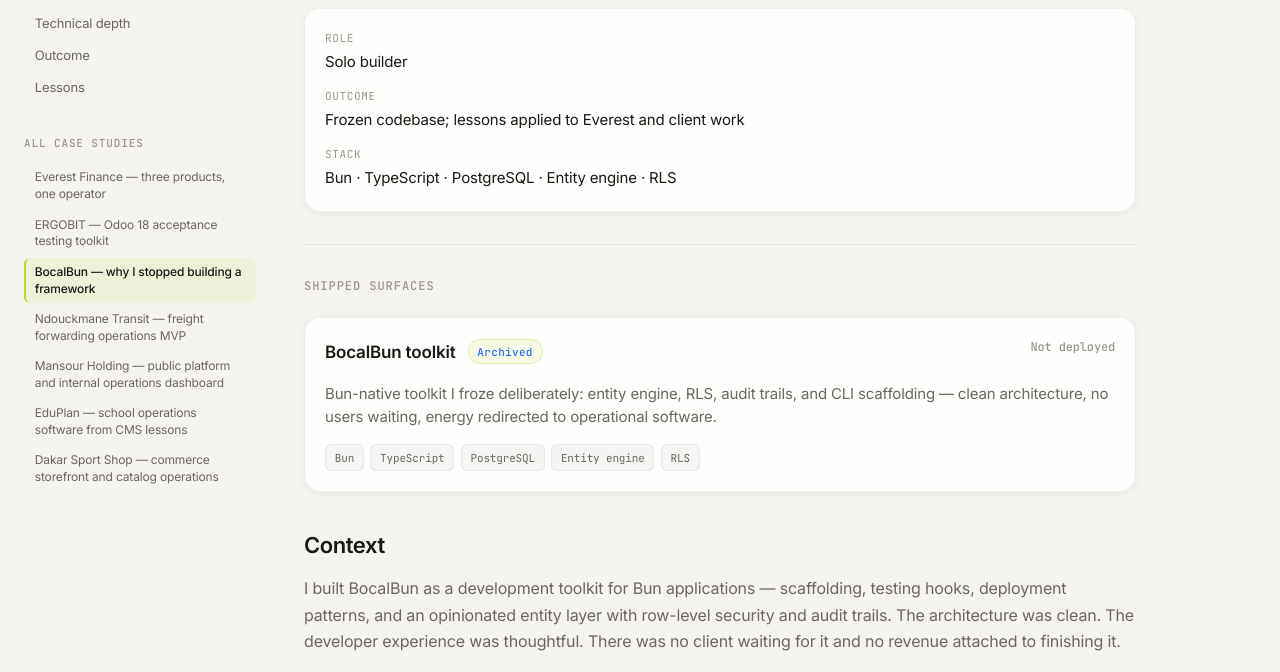
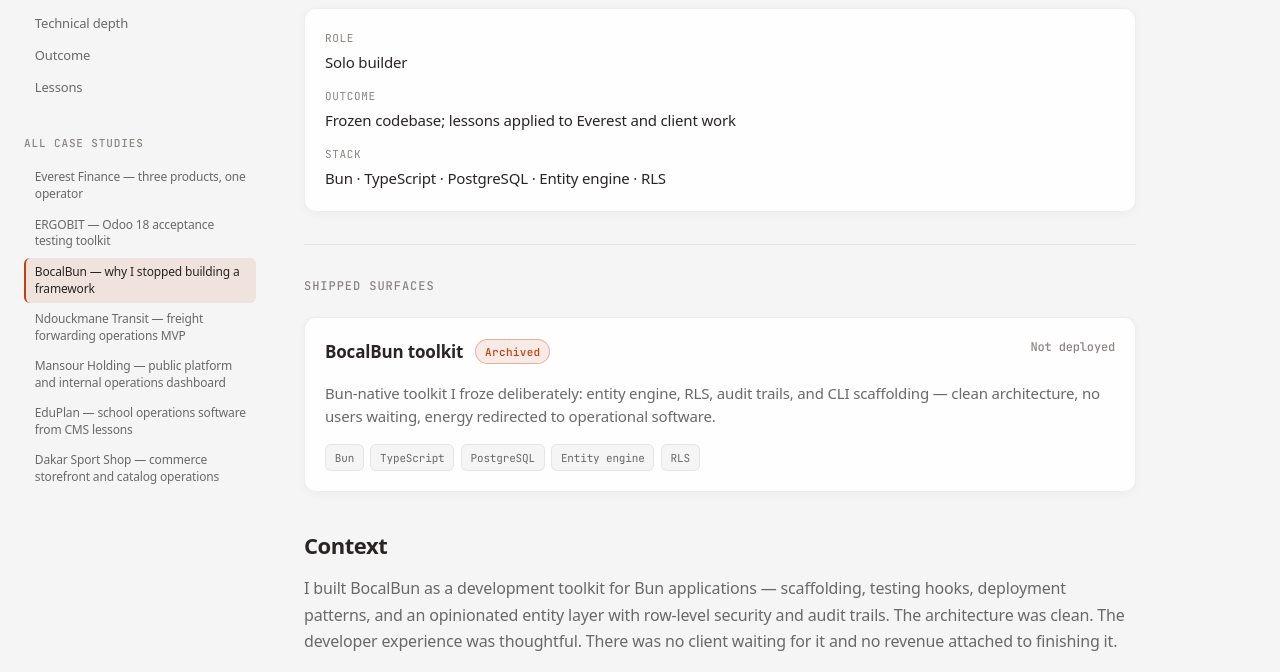
Before and after one commit to aliouuuw/myportfolio, an Astro site: page /work/bocalbun-retrospective in a window 1280 px wide. Shown: the part 305-977 px from the top of the page. Built offline with nearby package versions, Linux system fonts and the light colour scheme; Astro itself is replaced by a stand-in of ours; a web font is replaced by a local one.

Commit message:
feat(theme): align proofs with Editorial + Ember Trace
Sync case-study/essay tokens and Switzer, unify portfolio-theme storage,
and strengthen home hero/section presence with warmer domain badges.

```diff
--- a/src/layouts/CaseStudy.astro
+++ b/src/layouts/CaseStudy.astro
@@ -62,18 +62,26 @@
     <meta name="viewport" content="width=device-width, initial-scale=1.0" />
     <title>{title}</title>
     <meta name="description" content={description} />
+    <link rel="preconnect" href="https://api.fontshare.com" crossorigin />
+    <link
+      href="https://api.fontshare.com/v2/css?f[]=switzer@300,400,500,600,700&display=swap"
+      rel="stylesheet"
+    />
     <link rel="preconnect" href="https://fonts.googleapis.com" crossorigin />
     <link rel="preconnect" href="https://fonts.gstatic.com" crossorigin />
     <link
-      href="https://fonts.googleapis.com/css2?family=Inter:wght@300;400;500;600;700&family=JetBrains+Mono:wght@400;500&display=swap"
+      href="https://fonts.googleapis.com/css2?family=JetBrains+Mono:wght@400;500&display=swap"
       rel="stylesheet"
     />
     <script is:inline>
       (function () {
         try {
-          var theme = localStorage.getItem("operator-board-theme");
+          var theme =
+            localStorage.getItem("portfolio-theme") ||
+            localStorage.getItem("operator-board-theme");
           if (theme === "dark" || theme === "light") {
             document.documentElement.setAttribute("data-theme", theme);
+            localStorage.setItem("portfolio-theme", theme);
           }
         } catch (e) {
           /* ignore */
@@ -208,7 +216,7 @@
           var next = isDark ? "light" : "dark";
           document.documentElement.setAttribute("data-theme", next);
           try {
-            localStorage.setItem("operator-board-theme", next);
+            localStorage.setItem("portfolio-theme", next);
           } catch (e) {
             /* ignore */
           }
--- a/src/layouts/Essay.astro
+++ b/src/layouts/Essay.astro
@@ -39,18 +39,26 @@
     <meta name="viewport" content="width=device-width, initial-scale=1.0" />
     <title>{pageTitle}</title>
     <meta name="description" content={description} />
+    <link rel="preconnect" href="https://api.fontshare.com" crossorigin />
+    <link
+      href="https://api.fontshare.com/v2/css?f[]=switzer@300,400,500,600,700&display=swap"
+      rel="stylesheet"
+    />
     <link rel="preconnect" href="https://fonts.googleapis.com" crossorigin />
     <link rel="preconnect" href="https://fonts.gstatic.com" crossorigin />
     <link
-      href="https://fonts.googleapis.com/css2?family=Inter:wght@300;400;500;600;700&family=JetBrains+Mono:wght@400;500&display=swap"
+      href="https://fonts.googleapis.com/css2?family=JetBrains+Mono:wght@400;500&display=swap"
       rel="stylesheet"
     />
     <script is:inline>
       (function () {
         try {
-          var theme = localStorage.getItem("operator-board-theme");
+          var theme =
+            localStorage.getItem("portfolio-theme") ||
+            localStorage.getItem("operator-board-theme");
           if (theme === "dark" || theme === "light") {
             document.documentElement.setAttribute("data-theme", theme);
+            localStorage.setItem("portfolio-theme", theme);
           }
         } catch (e) {
           /* ignore */
@@ -122,7 +130,7 @@
           var next = isDark ? "light" : "dark";
           document.documentElement.setAttribute("data-theme", next);
           try {
-            localStorage.setItem("operator-board-theme", next);
+            localStorage.setItem("portfolio-theme", next);
           } catch (e) {
             /* ignore */
           }
--- a/src/scripts/theme.ts
+++ b/src/scripts/theme.ts
@@ -1,16 +1,23 @@
 /** Unified theme management — single localStorage key for all pages. */
 const THEME_KEY = "portfolio-theme";
+const LEGACY_THEME_KEY = "operator-board-theme";
 
 export type Theme = "light" | "dark";
 
-/** Read stored theme, defaulting to light. */
+/** Read stored theme, defaulting to light. Migrates legacy board key once. */
 export function getStoredTheme(): Theme {
   try {
-    const stored = localStorage.getItem(THEME_KEY);
-    return stored === "dark" ? "dark" : "light";
+    const stored = localStorage.getItem(THEME_KEY) ?? localStorage.getItem(LEGACY_THEME_KEY);
+    if (stored === "dark" || stored === "light") {
+      if (!localStorage.getItem(THEME_KEY)) {
+        localStorage.setItem(THEME_KEY, stored);
+      }
+      return stored;
+    }
   } catch {
-    return "light";
+    /* ignore */
   }
+  return "light";
 }
 
 /** Apply theme to document root. */
--- a/src/styles/case-study.css
+++ b/src/styles/case-study.css
@@ -59,7 +59,7 @@
 }
 
 .doc-header__name:hover {
-  color: var(--accent-secondary);
+  color: var(--accent);
 }
 
 .doc-header__crumb {
--- a/src/styles/lab-precision.css
+++ b/src/styles/lab-precision.css
@@ -36,9 +36,9 @@
   --cta-ink: #f5f5f5;
   --cta-hover: #14110f;
   --domain-fintech: color-mix(in srgb, #f5f5f5 82%, #c2410c 18%);
-  --domain-erp: #ece8e4;
-  --domain-systems: #e8e8ea;
-  --domain-ops: #e6ebe6;
+  --domain-erp: color-mix(in srgb, #f5f5f5 88%, #a16207 12%);
+  --domain-systems: color-mix(in srgb, #f5f5f5 90%, #57534e 10%);
+  --domain-ops: color-mix(in srgb, #f5f5f5 88%, #78716c 12%);
 
   --edge-hi: rgba(255, 255, 255, 0.92);
   --edge-lo: rgba(41, 37, 36, 0.06);
@@ -79,9 +79,9 @@
   --cta-ink: #0c0a09;
   --cta-hover: #ffffff;
   --domain-fintech: color-mix(in srgb, var(--surface) 80%, #c2410c 20%);
-  --domain-erp: color-mix(in srgb, var(--surface) 86%, #a89078 14%);
-  --domain-systems: color-mix(in srgb, var(--surface) 88%, #8898a8 12%);
-  --domain-ops: color-mix(in srgb, var(--surface) 88%, #8a9a90 12%);
+  --domain-erp: color-mix(in srgb, var(--surface) 86%, #a16207 14%);
+  --domain-systems: color-mix(in srgb, var(--surface) 88%, #a8a29e 12%);
+  --domain-ops: color-mix(in srgb, var(--surface) 88%, #a8a29e 12%);
 
   --edge-hi: rgba(255, 255, 255, 0.07);
   --edge-lo: rgba(0, 0, 0, 0.55);
@@ -573,15 +573,25 @@
   font-weight: 600;
   letter-spacing: 0.08em;
   text-transform: uppercase;
-  color: var(--ink-faint);
+  color: var(--ink-soft);
+}
+
+.lp-bio-subtitle {
+  margin: 0 0 1.1rem;
+  font-size: 1rem;
+  font-weight: 500;
+  line-height: 1.4;
+  letter-spacing: -0.01em;
+  color: var(--ink);
+  max-width: 28rem;
 }
 
 .lp-bio-name {
   margin: 0 0 0.85rem;
-  font-size: clamp(2.85rem, 6.5vw, 4.75rem);
-  font-weight: 300;
-  letter-spacing: -0.035em;
-  line-height: 1.05;
+  font-size: clamp(3rem, 7vw, 5rem);
+  font-weight: 500;
+  letter-spacing: -0.04em;
+  line-height: 1.02;
   color: var(--ink);
   max-width: 14ch;
 }
@@ -1128,12 +1138,18 @@
 }
 
 .lp-dossier-domain--fintech { color: #9a3412; background: var(--domain-fintech); }
-.lp-dossier-domain--erp { color: #8a6540; background: var(--domain-erp); }
-.lp-dossier-domain--systems { color: #5c564e; background: var(--domain-systems); }
-.lp-dossier-domain--ops { color: #4a6a52; background: var(--domain-ops); }
-
-html[data-theme="dark"] .lp-dossier-domain--fintech {
+.lp-dossier-domain--erp { color: #92400e; background: var(--domain-erp); }
+.lp-dossier-domain--systems { color: #57534e; background: var(--domain-systems); }
+.lp-dossier-domain--ops { color: #44403c; background: var(--domain-ops); }
+
+html[data-theme="dark"] .lp-dossier-domain--fintech,
+html[data-theme="dark"] .lp-dossier-domain--erp {
   color: var(--accent);
+}
+
+html[data-theme="dark"] .lp-dossier-domain--systems,
+html[data-theme="dark"] .lp-dossier-domain--ops {
+  color: var(--ink-soft);
 }
 
 /* Surfaces — soft inset cards */
@@ -1150,6 +1166,16 @@
   border-radius: var(--radius-sm);
   background: color-mix(in srgb, var(--surface-muted) 40%, var(--surface));
   box-shadow: inset 0 1px 0 var(--edge-hi);
+  transition:
+    border-color var(--duration) var(--ease),
+    box-shadow var(--duration) var(--ease),
+    transform var(--duration) var(--ease);
+}
+
+.lp-dossier-surface:hover {
+  border-color: color-mix(in srgb, var(--accent) 28%, var(--hairline));
+  box-shadow: var(--lift);
+  transform: translateY(-1px);
 }
 
 .lp-dossier-surface-name {
@@ -1614,9 +1640,10 @@
 }
 
 .lp-work-hero .lp-bio-name {
-  font-size: clamp(2.85rem, 6.5vw, 4.75rem);
+  font-size: clamp(3rem, 7vw, 5rem);
+  font-weight: 500;
   max-width: none;
-  letter-spacing: -0.035em;
+  letter-spacing: -0.04em;
 }
 
 .lp-work-hero .lp-bio-line {
@@ -1659,18 +1686,18 @@
   align-items: baseline;
   justify-content: space-between;
   gap: 1rem;
-  margin-bottom: 1.15rem;
-  padding-bottom: 0.75rem;
+  margin-bottom: 1.25rem;
+  padding-bottom: 0.85rem;
   border-bottom: 1px solid var(--hairline);
 }
 
 .lp-section-head h2 {
   margin: 0;
-  font-size: 0.75rem;
+  font-size: 0.8125rem;
   font-weight: 600;
-  letter-spacing: 0.08em;
+  letter-spacing: 0.06em;
   text-transform: uppercase;
-  color: var(--ink-faint);
+  color: var(--ink);
 }
 
 .lp-section-head span {
@@ -2141,12 +2168,3 @@
   font-size: 0.6875rem;
   color: var(--ink-faint);
 }
-
-.lp-bio-subtitle {
-  margin: 0 0 0.65rem;
-  font-size: 0.9375rem;
-  font-weight: 400;
-  color: var(--ink-soft);
-  line-height: 1.5;
-  max-width: 34rem;
-}
--- a/src/styles/tokens.css
+++ b/src/styles/tokens.css
@@ -1,32 +1,30 @@
-/* Shared design tokens — operator board + case studies */
+/* Shared design tokens — Editorial + Ember Trace
+ * Source of truth for case studies + essays (home uses lab-precision.css). */
 
 :root {
-  --accent: #b8d92e;
-  --accent-hover: #c8e845;
-  --accent-secondary: #2e6bff;
+  --accent: #c2410c;
+  --accent-hover: #9a3412;
+  --accent-soft: color-mix(in srgb, var(--accent) 12%, transparent);
+  --accent-secondary: #c2410c;
 
-  --graphite-1: #1a1815;
-  --graphite-2: #24221f;
-  --graphite-3: #6b6760;
-  --graphite-4: #9a958c;
-  --graphite-6: #d1d0cc;
-
-  --paper: #f5f3ef;
-  --paper-2: #f0efea;
+  --paper: #f5f5f5;
+  --paper-2: #ececec;
   --surface: #ffffff;
   --wash: #fafafa;
+  --surface-sunken: #ebebeb;
+  --surface-muted: #ececec;
 
-  --sans: "Inter", system-ui, -apple-system, BlinkMacSystemFont, "Segoe UI", Roboto, sans-serif;
+  --ink: #292524;
+  --ink-soft: #696969;
+  --ink-faint: #8a8580;
+
+  --sans: "Switzer", system-ui, -apple-system, BlinkMacSystemFont, "Segoe UI", sans-serif;
   --mono: "JetBrains Mono", ui-monospace, "SFMono-Regular", Menlo, Monaco, Consolas, monospace;
 
-  --ink: var(--graphite-1);
-  --ink-soft: var(--graphite-3);
-  --ink-faint: var(--graphite-4);
-
-  --line: rgba(0, 0, 0, 0.06);
-  --line-strong: rgba(0, 0, 0, 0.1);
-  --shadow-sm: 0 2px 8px rgba(0, 0, 0, 0.04);
-  --shadow-md: 0 12px 32px rgba(0, 0, 0, 0.06);
+  --line: rgba(41, 37, 36, 0.08);
+  --line-strong: rgba(41, 37, 36, 0.14);
+  --shadow-sm: 0 2px 8px rgba(41, 37, 36, 0.04);
+  --shadow-md: 0 12px 32px rgba(41, 37, 36, 0.08);
 
   --sp-2: 8px;
   --sp-3: 12px;
@@ -38,44 +36,57 @@
   --sp-12: 48px;
   --sp-16: 64px;
 
-  --radius-outer: 20px;
-  --radius-inner: 16px;
+  --radius-outer: 16px;
+  --radius-inner: 12px;
   --r-md: 8px;
   --r-pill: 999px;
 
-  --ease: cubic-bezier(0.2, 1, 0.2, 1);
-  --dur-micro: 0.2s;
+  --ease: cubic-bezier(0.16, 1, 0.3, 1);
+  --dur-micro: 0.18s;
   --focus-ring: 0 0 0 2px var(--paper), 0 0 0 4px var(--accent);
 
-  --hw-bg: rgba(255, 255, 255, 0.85);
-  --hw-border: rgba(0, 0, 0, 0.06);
-  --hw-shadow: 0 4px 12px rgba(0, 0, 0, 0.03), 0 1px 3px rgba(0, 0, 0, 0.02);
+  --hw-bg: rgba(255, 255, 255, 0.92);
+  --hw-border: rgba(41, 37, 36, 0.1);
+  --hw-shadow:
+    inset 0 1px 0 rgba(255, 255, 255, 0.9),
+    0 1px 2px rgba(41, 37, 36, 0.04),
+    0 8px 20px -12px rgba(41, 37, 36, 0.1);
   --hw-primary-bg: var(--ink);
-  --hw-primary-fg: #fff;
+  --hw-primary-fg: #f5f5f5;
+
+  color-scheme: light;
 }
 
 html[data-theme="dark"] {
   color-scheme: dark;
 
-  --graphite-1: #f3f1ec;
-  --graphite-2: #e8e5df;
-  --graphite-3: #a8a39a;
-  --graphite-4: #7a756d;
-  --graphite-6: #3d3a36;
+  --accent: #fb923c;
+  --accent-hover: #fdba74;
+  --accent-soft: color-mix(in srgb, var(--accent) 18%, transparent);
+  --accent-secondary: #fb923c;
 
-  --paper: #181614;
-  --paper-2: #12100e;
-  --surface: #211f1c;
-  --wash: #1e1c19;
+  --paper: #0c0a09;
+  --paper-2: #161412;
+  --surface: #161412;
+  --wash: #1a1714;
+  --surface-sunken: #080706;
+  --surface-muted: #1a1714;
 
-  --line: rgba(255, 255, 255, 0.08);
-  --line-strong: rgba(255, 255, 255, 0.14);
+  --ink: #f5f5f4;
+  --ink-soft: #b8b0a8;
+  --ink-faint: #8a8278;
+
+  --line: rgba(245, 245, 244, 0.08);
+  --line-strong: rgba(245, 245, 244, 0.14);
   --shadow-sm: 0 2px 8px rgba(0, 0, 0, 0.22);
   --shadow-md: 0 12px 32px rgba(0, 0, 0, 0.28);
 
-  --hw-bg: rgba(33, 31, 28, 0.88);
-  --hw-border: rgba(255, 255, 255, 0.08);
-  --hw-shadow: 0 4px 12px rgba(0, 0, 0, 0.24);
-  --hw-primary-bg: #f3f1ec;
-  --hw-primary-fg: #181614;
+  --hw-bg: rgba(22, 20, 18, 0.92);
+  --hw-border: rgba(245, 245, 244, 0.1);
+  --hw-shadow:
+    inset 0 1px 0 rgba(255, 255, 255, 0.06),
+    0 1px 2px rgba(0, 0, 0, 0.3),
+    0 14px 28px -16px rgba(0, 0, 0, 0.65);
+  --hw-primary-bg: #f5f5f4;
+  --hw-primary-fg: #0c0a09;
 }
```
Also changed, not shown: docs/lab-precision-direction.md (+1 -1 lines).
